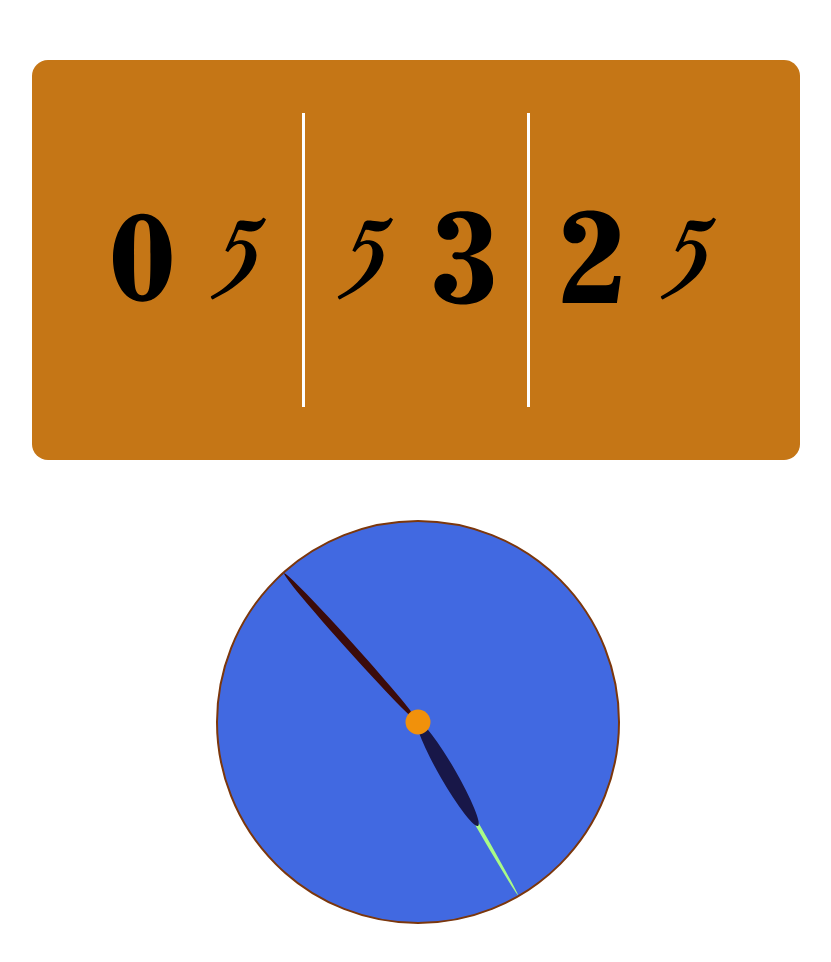
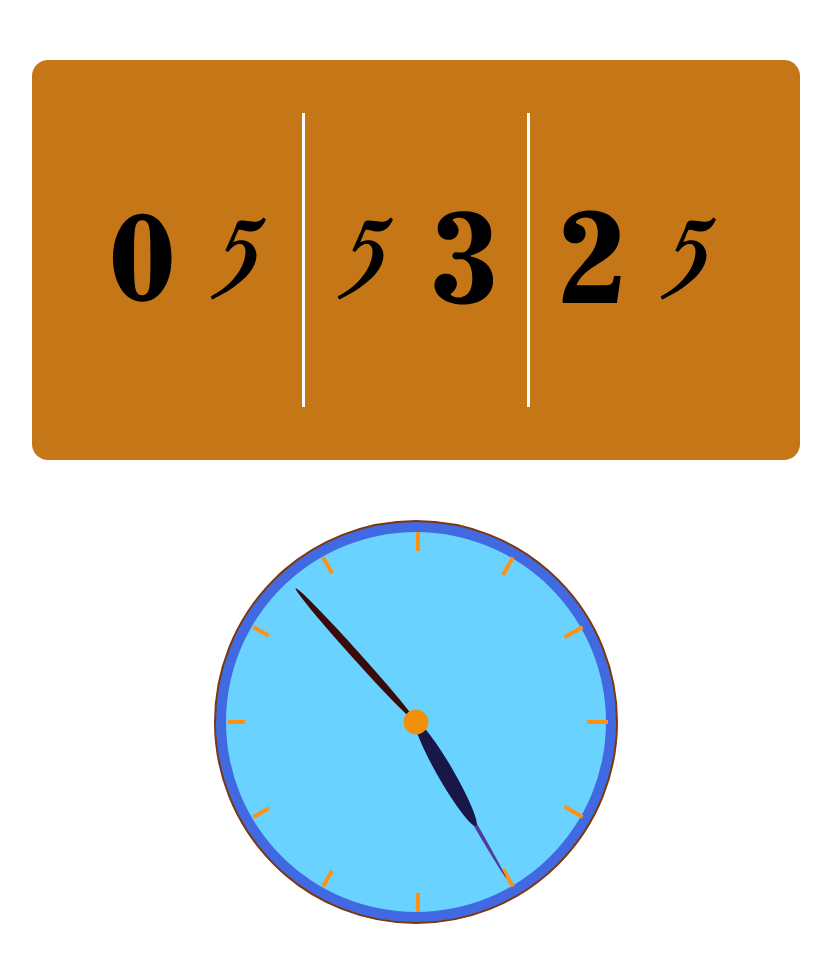
Before and after one commit to starsetphenomenon/Hillel-DZ, a plain HTML site: page DZ_19-time/index.html in a window 1280 px wide. Shown: the whole page, without its empty margins (224-1055 px from the left). Drawn offline with Linux system fonts and the light colour scheme.

Commit message:
dividers added

```diff
--- a/DZ_19-time/index.html
+++ b/DZ_19-time/index.html
@@ -35,6 +35,15 @@
             <div id="hoursArrow"></div>
             <div id="minutesArrow"></div>
             <div class="gear"></div>
+            <div class="fractals">
+                <div class="frac1"></div>
+                <div class="frac2"></div>
+                <div class="frac3"></div>
+                <div class="frac4"></div>
+                <div class="frac5"></div>
+                <div class="frac6"></div>
+                <div class="cover"></div>
+            </div>
         </div>
     </div>
 </body>
--- a/DZ_19-time/style.css
+++ b/DZ_19-time/style.css
@@ -37,28 +37,35 @@
     border-radius: 50%;
     background-color: royalblue;
     border: 2px solid rgb(124, 55, 12);
+    display: flex;
+    justify-self: center;
+    align-items: center;
 }
 
 #secondsArrow {
-    height: 50%;
+    height: 45%;
     width: 4px;
-    background-color: rgb(168, 251, 135);
+    background-color: rgb(82, 59, 158);
     position: absolute;
     border-radius: 50%;
+    top: 5%;
     left: 50%;
     transform: translateX(-50%);
     transform-origin: bottom;
+    z-index: 10;
 }
 
 #minutesArrow {
-    height: 50%;
+    height: 45%;
     width: 8px;
     background-color: rgb(59, 11, 11);
     position: absolute;
     border-radius: 50%;
+    top: 5%;
     left: 50%;
     transform: translateX(-50%);
     transform-origin: bottom;
+    z-index: 10;
 }
 
 #hoursArrow {
@@ -72,6 +79,7 @@
     transform: translate(-50%, -50%);
     transform-origin: bottom;
     margin-top: -15%;
+    z-index: 10;
 }
 
 .gear {
@@ -84,4 +92,90 @@
     left: 50%;
     transform: translate(-50%, -50%);
     transform-origin: bottom;
+    z-index: 10;
 }
+
+.fractals {
+    position: relative;
+    height: 95%;
+    width: 95%;
+    border-radius: 50%;
+    background-color: rgb(105, 210, 255);
+    margin: auto;
+}
+
+.frac1 {
+    height: 100%;
+    width: 4px;
+    background-color: rgb(255, 144, 17);
+    position: absolute;
+    top: 0;
+    left: 50%;
+    z-index: 2;
+}
+
+.frac2 {
+    height: 100%;
+    width: 4px;
+    background-color: rgb(255, 144, 17);
+    position: absolute;
+    top: 0;
+    left: 50%;
+    z-index: 2;
+    transform: rotate(30deg);
+}
+
+.frac3 {
+    height: 100%;
+    width: 4px;
+    background-color: rgb(255, 144, 17);
+    position: absolute;
+    top: 0;
+    left: 50%;
+    z-index: 2;
+    transform: rotate(60deg);
+}
+
+.frac4 {
+    height: 100%;
+    width: 4px;
+    background-color: rgb(255, 144, 17);
+    position: absolute;
+    top: 0;
+    left: 50%;
+    z-index: 2;
+    transform: rotate(90deg);
+}
+
+.frac5 {
+    height: 100%;
+    width: 4px;
+    background-color: rgb(255, 144, 17);
+    position: absolute;
+    top: 0;
+    left: 50%;
+    z-index: 2;
+    transform: rotate(120deg);
+}
+
+.frac6 {
+    height: 100%;
+    width: 4px;
+    background-color: rgb(255, 144, 17);
+    position: absolute;
+    top: 0;
+    left: 50%;
+    z-index: 2;
+    transform: rotate(150deg);
+}
+
+.cover {
+    position: relative;
+    height: 90%;
+    width: 90%;
+    border-radius: 50%;
+    background-color: rgb(105, 210, 255);
+    margin: auto;
+    top: 5%;
+    z-index: 3;
+}
```
